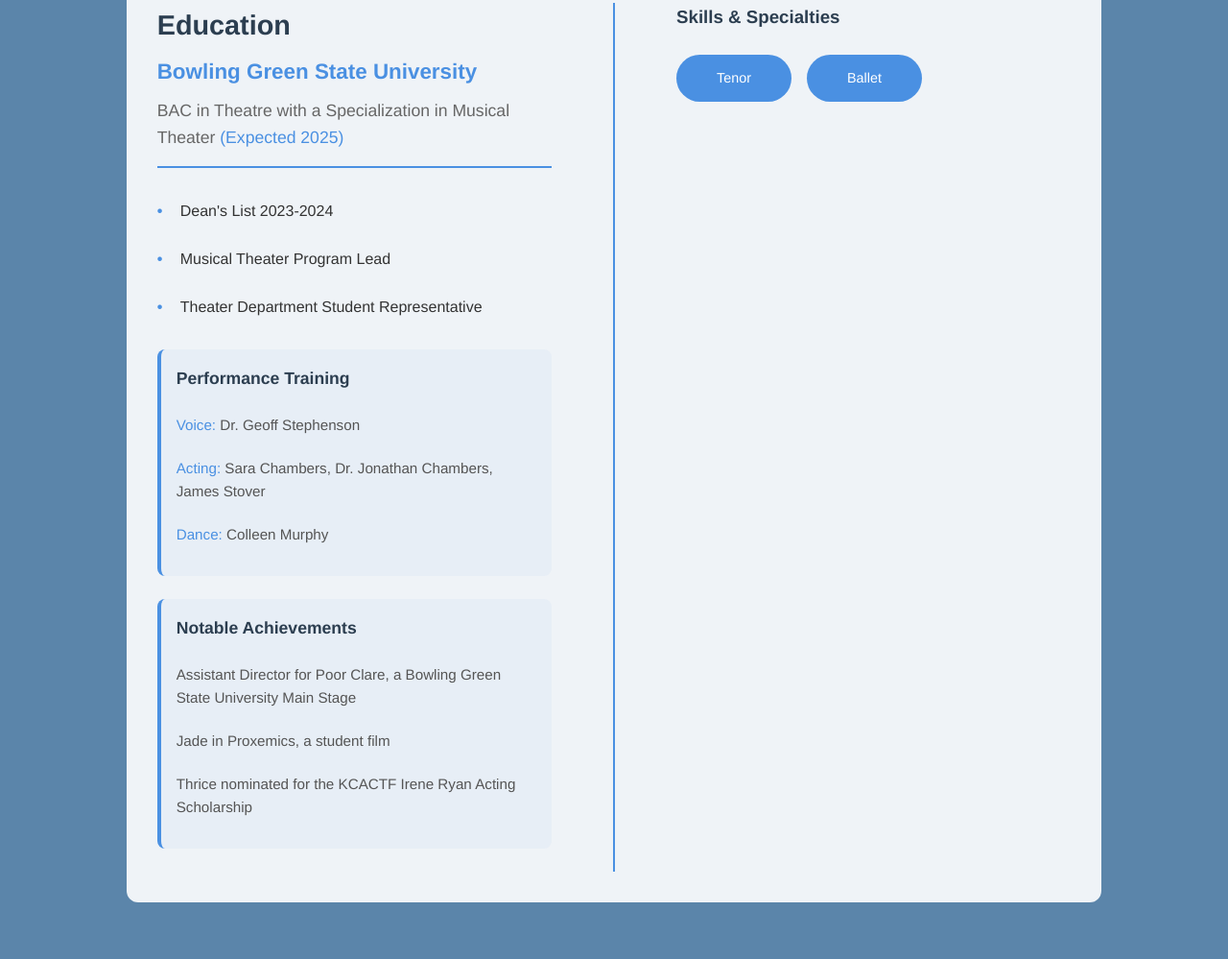
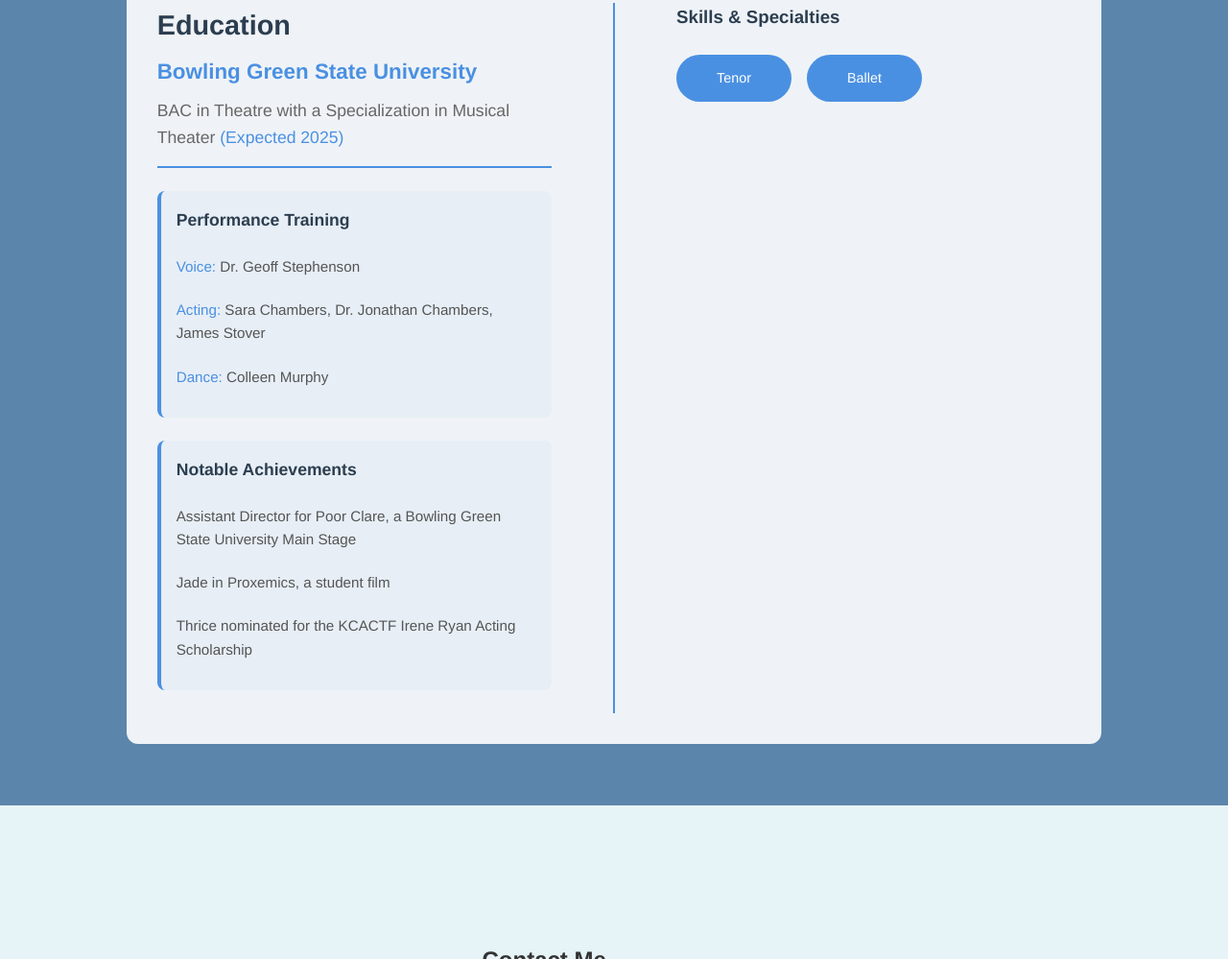
Before and after one commit to Ari-Karalynn/Aria-Evans, a plain HTML site: page index.html in a window 1280 px wide. Shown: the part 2773-3772 px from the top of the page at 96% size. Drawn offline with Linux system fonts and the light colour scheme.

Commit message:
Update index.html got rid of fake news

```diff
--- a/index.html
+++ b/index.html
@@ -578,12 +578,6 @@
                         <p>BAC in Theatre with a Specialization in Musical Theater <span class="highlight">(Expected 2025)</span></p>
                     </div>
 
-                    <ul class="achievement-list">
-                        <li>Dean's List 2023-2024</li>
-                        <li>Musical Theater Program Lead</li>
-                        <li>Theater Department Student Representative</li>
-                    </ul>
-
                     <div class="training-category">
                         <h5>Performance Training</h5>
                         <ul class="training-list">
```
